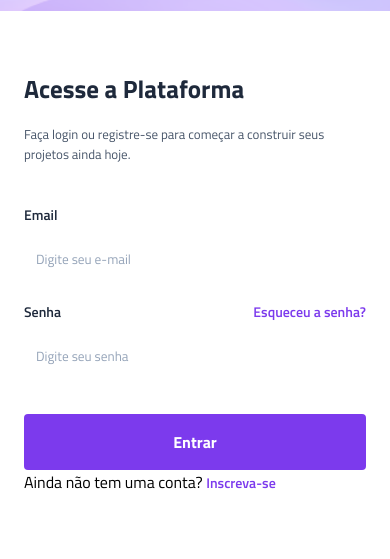
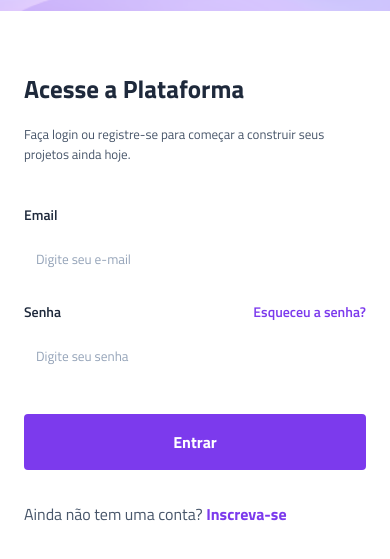
Before and after one commit to adrielly1/projeto_vertigo, a plain HTML site: page index.html in a window 390 px wide. Shown: the part 123-682 px from the top of the page. Drawn offline with Linux system fonts and the light colour scheme.

Commit message:
versao mobile finalizada

```diff
--- a/style.css
+++ b/style.css
@@ -94,6 +94,7 @@ main {
 
 .login button{
     margin-top: 1rem;
+    margin-bottom: 2rem;
     padding: 1rem;
     width: 100%;
     background: var(--purple);
@@ -102,4 +103,14 @@ main {
     font-size: 1rem;
     font-weight: 700;
     color: var(--white);
+
 }
+
+.login > p {
+    color: var(--grey-600);
+}
+
+.login > p a {
+    font-weight: 700;
+    font-size: 1rem;
+}
```
